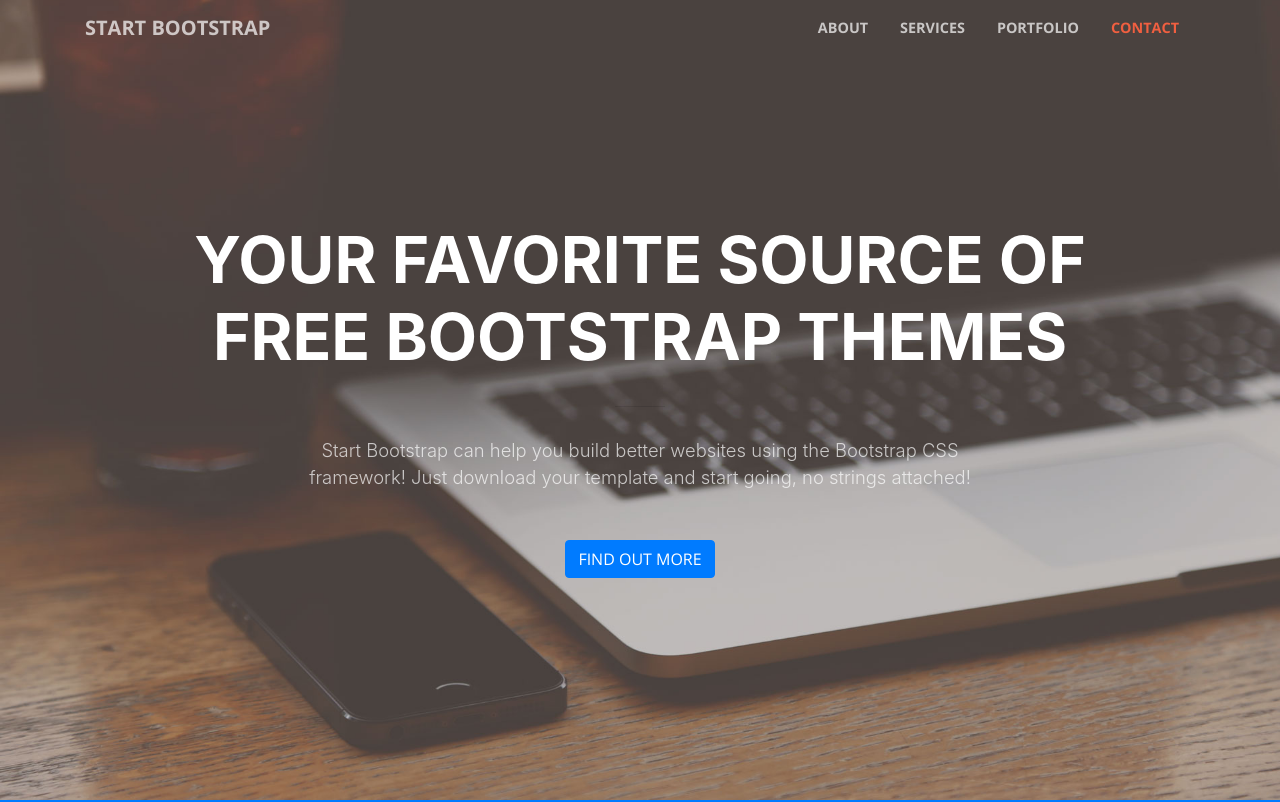
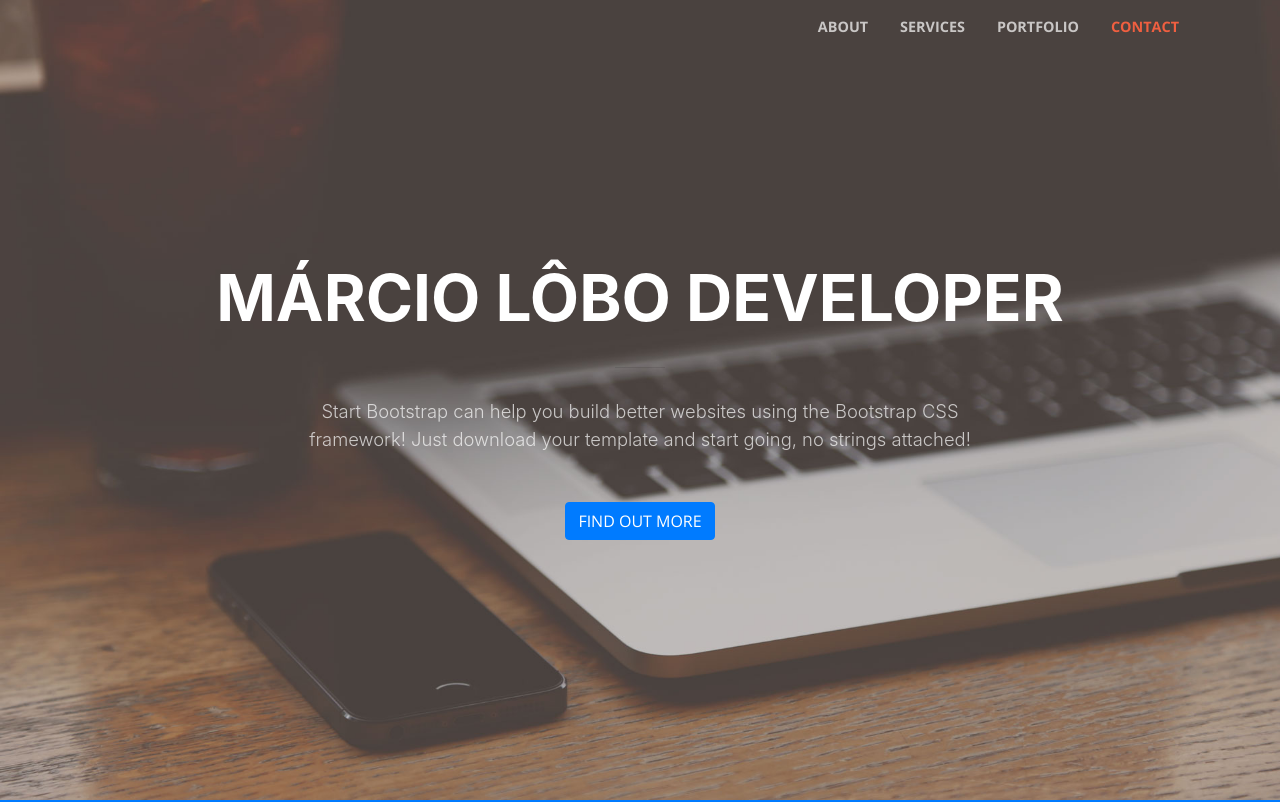
Before and after one commit to marcioflobo/marcioflobo.github.io, a website with bundled scripts: page index.html in a window 1280 px wide. Shown: the top 802 px of the page. Built offline with nearby package versions, Linux system fonts and the light colour scheme.

Commit message:
Alterações no Template
Alterando Título da Página e inserindo Favicon.

```diff
--- a/index.html
+++ b/index.html
@@ -1,5 +1,5 @@
 <!DOCTYPE html>
-<html lang="en">
+<html lang="pt-br">
 
   <head>
 
@@ -8,10 +8,11 @@
     <meta name="description" content="">
     <meta name="author" content="">
 
-    <title>Creative - Start Bootstrap Theme</title>
+    <title>Márcio Lôbo - Developer</title>
 
     <!-- Bootstrap core CSS -->
     <link href="vendor/bootstrap/css/bootstrap.min.css" rel="stylesheet">
+    <link rel="shortcut icon" href="img/wolf-icon.png" />
 
     <!-- Custom fonts for this template -->
     <link href="vendor/fontawesome-free/css/all.min.css" rel="stylesheet" type="text/css">
@@ -31,7 +32,7 @@
     <!-- Navigation -->
     <nav class="navbar navbar-expand-lg navbar-light fixed-top" id="mainNav">
       <div class="container">
-        <a class="navbar-brand js-scroll-trigger" href="#page-top">Start Bootstrap</a>
+
         <button class="navbar-toggler navbar-toggler-right" type="button" data-toggle="collapse" data-target="#navbarResponsive" aria-controls="navbarResponsive" aria-expanded="false" aria-label="Toggle navigation">
           <span class="navbar-toggler-icon"></span>
         </button>
@@ -59,7 +60,7 @@
         <div class="row">
           <div class="col-lg-10 mx-auto">
             <h1 class="text-uppercase">
-              <strong>Your Favorite Source of Free Bootstrap Themes</strong>
+              <strong>Márcio Lôbo Developer</strong>
             </h1>
             <hr>
           </div>
```
Also changed, not shown: img/wolf-icon.png (added).
